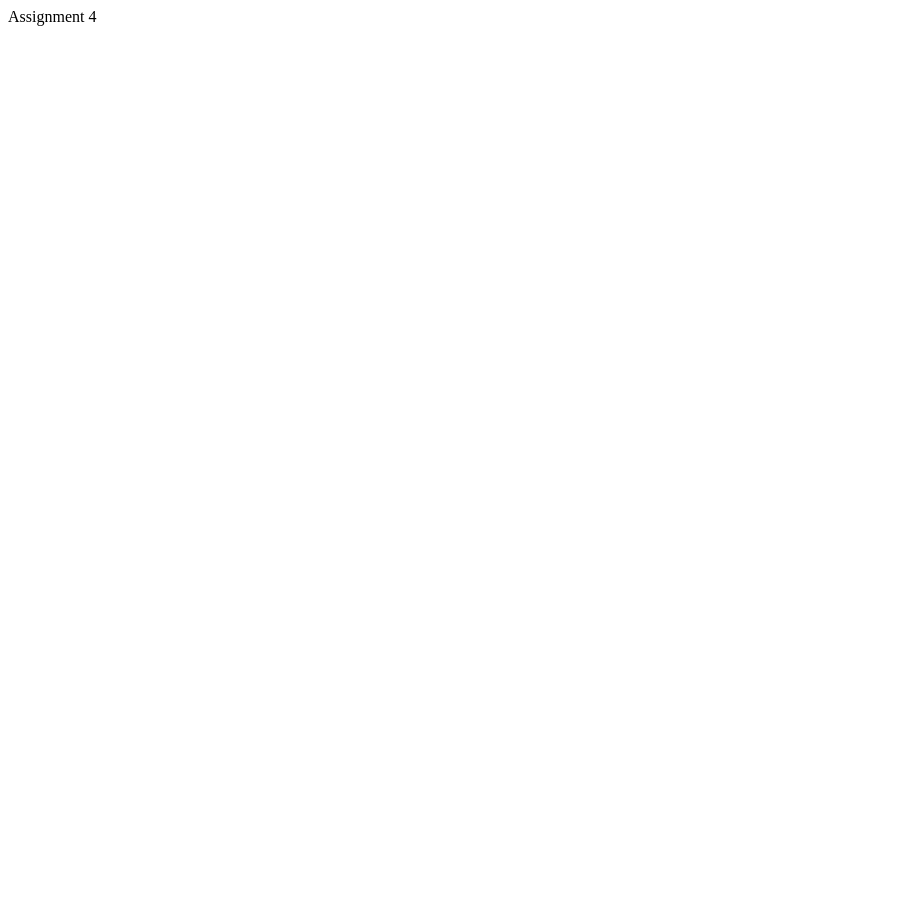
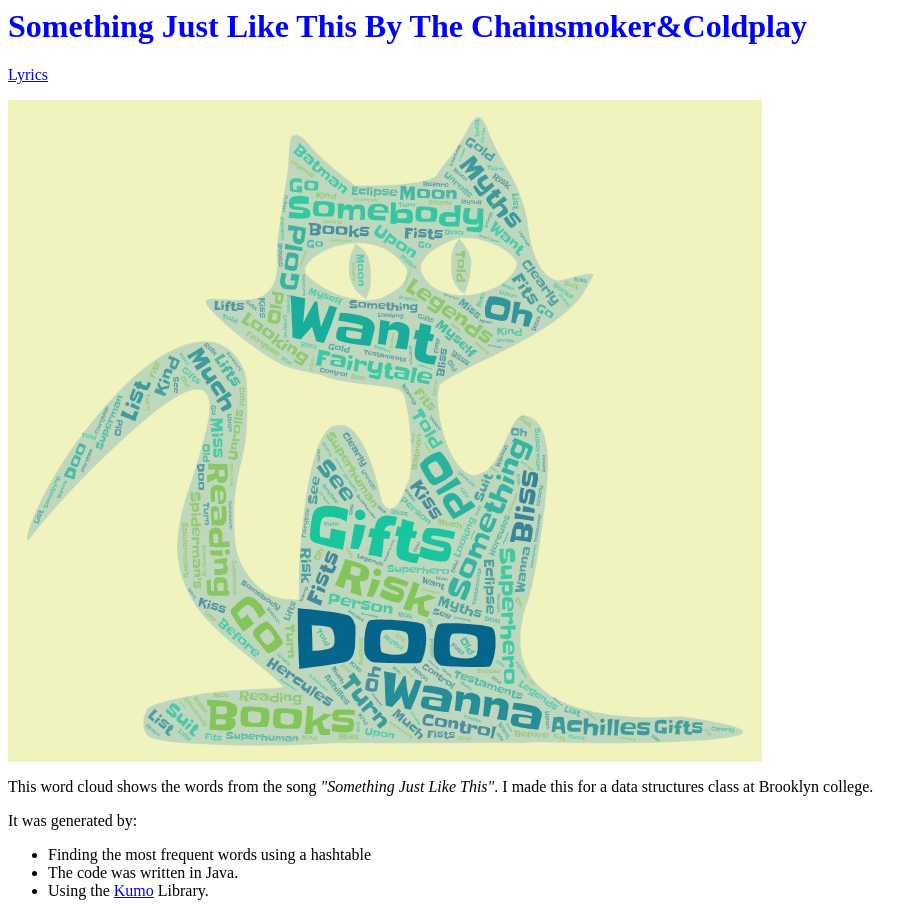
Before and after one commit to liyanping526/CISC3130, a plain HTML site: page Assignment4/index.html in a window 1280 px wide. Shown: the whole page, without its empty margins (0-924 px from the left). Before the commit the page ends 800 px from the top, so only its background shows below. Drawn offline with Linux system fonts and the light colour scheme.

Commit message:
Add files via upload

```diff
--- a/Assignment4/index.html
+++ b/Assignment4/index.html
@@ -1,6 +1,33 @@
-<!doctype>
 <html>
-<p>
-	Assignment 4
-</p>
+<head>
+  <title>Word Cloud</title>
+  <style>
+  .header {
+    margin-bottom: 1em;
+  }
+    h1 { color: blue; }
+  </style>
+</head>
+<body>
+  <div class="header">
+    <h1>Something Just Like This By The Chainsmoker&Coldplay</h1>
+    <a href="https://genius.com/The-chainsmokers-and-coldplay-something-just-like-this-lyrics">Lyrics</a>
+  </div>
+  <div class="content">
+    <img src="WordArt.jpeg" />
+    <br/>
+    <p>
+      This word cloud shows the words from the song <em>"Something Just Like This"</em>.
+      I made this for a data structures class at Brooklyn college.
+    </p>
+    <p>
+      It was generated by:
+      <ul>
+        <li>Finding the most frequent words using a hashtable</li>
+        <li>The code was written in Java.</li>
+        <li>Using the <a href="https://github.com/kennycason/kumo">Kumo</a> Library.</li>
+      </ul>
+    </p>
+  </div>
+</body>
 </html>
```
Also changed, not shown: Assignment4/WordArt.jpeg (added).
